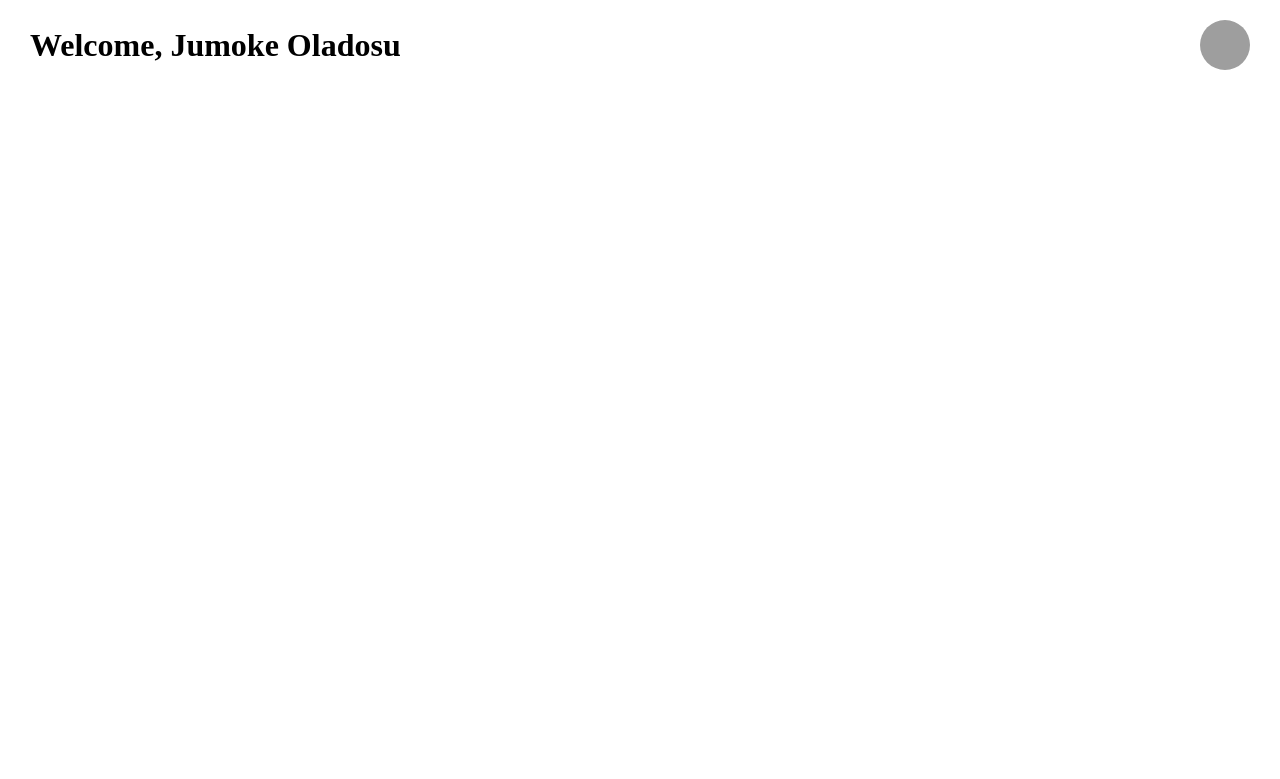
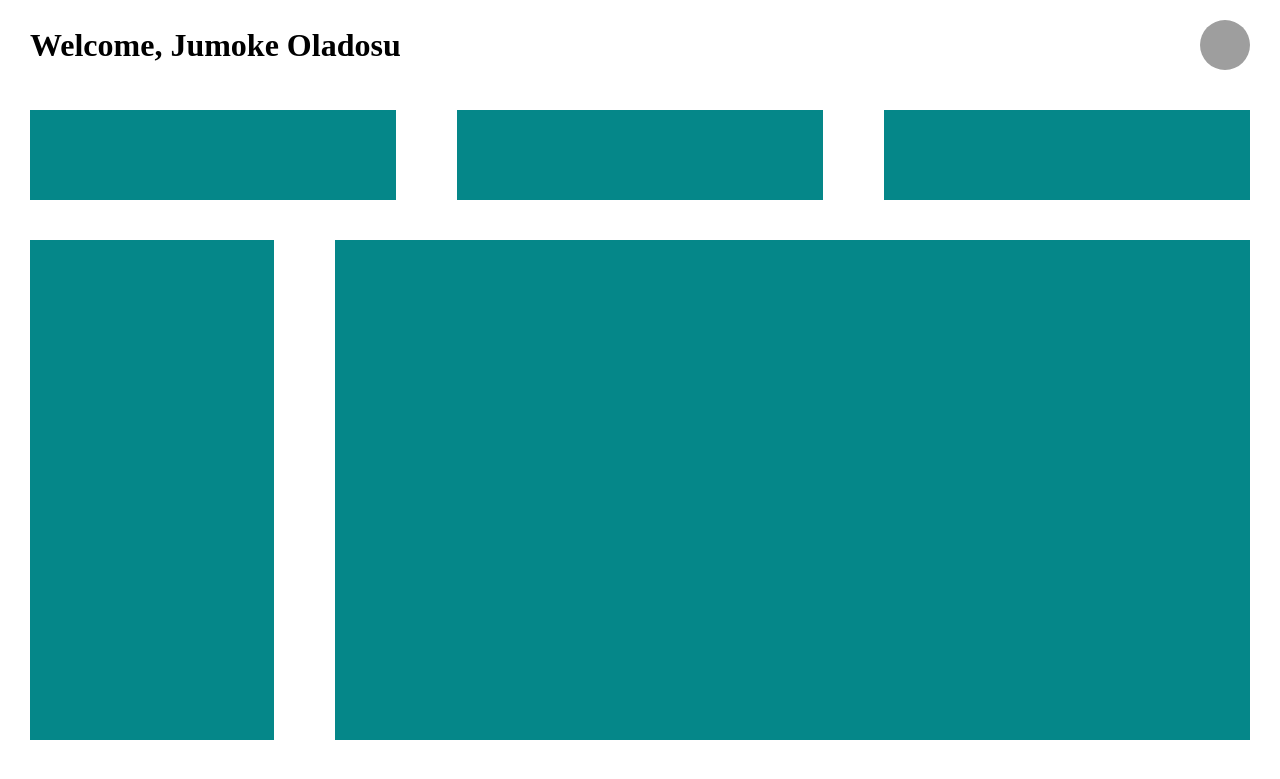
Before and after one commit to JumokeOladosu/RLB, a PHP site: page /success.php in a window 1280 px wide. Shown: the top 779 px of the page. Run offline with PHP 8.4, Linux system fonts and the light colour scheme; the visitor is signed in with stand-in values (Sample User, id 1); grey boxes are pictures that could not be loaded.

Commit message:
success css

```diff
--- a/css/rlb.css
+++ b/css/rlb.css
@@ -83,3 +83,38 @@ form{
     height: 100%;
     border-radius: 50%;
 }
+
+.records{
+    width: 100%;
+    height: auto;
+    padding: 20px 30px;
+    display: flex;
+    justify-content: space-between;
+    align-items: center;
+}
+
+.records .card{
+    width:30%;
+    height: 90px;
+    background-color: #058789;
+}
+
+.advert{
+    width: 100%;
+    height: auto;
+    padding: 20px 30px;
+    display: flex;
+    justify-content: space-between;
+    align-items: center;
+}
+
+.advert .ad1{
+    width:20%;
+    height: 500px;
+    background-color: #058789;
+}
+.advert .ad2{
+    width:75%;
+    height: 500px;
+    background-color: #058789;
+}
--- a/success.php
+++ b/success.php
@@ -33,5 +33,14 @@ if (!isset($_SESSION['user_id'])) {
 
         </div>
     </div>
+
+    <div class="advert">
+        <div class="ad1">
+
+        </div>
+        <div class="ad2">
+
+        </div>
+    </div>
 </body>
 </html>
```
